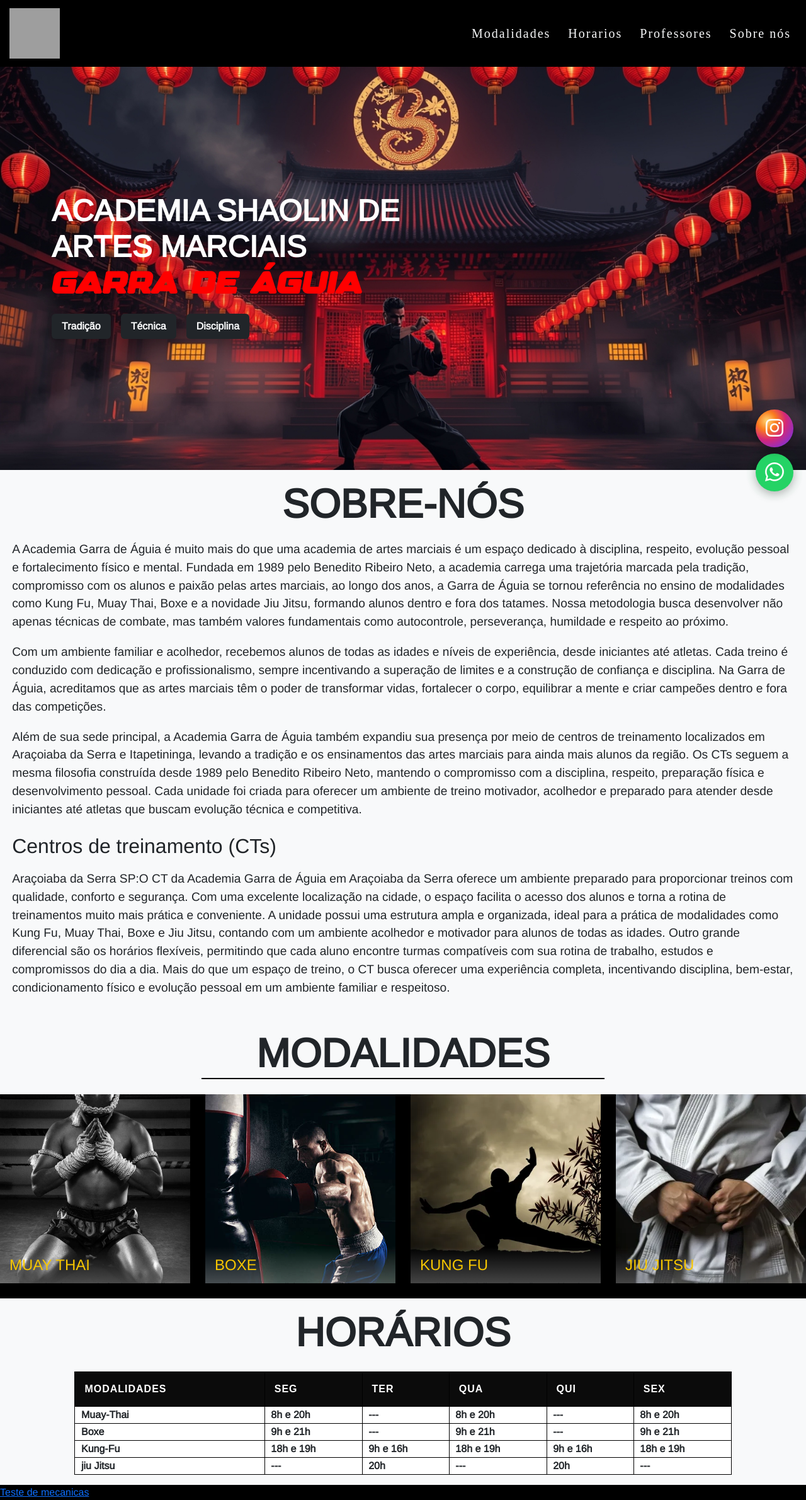
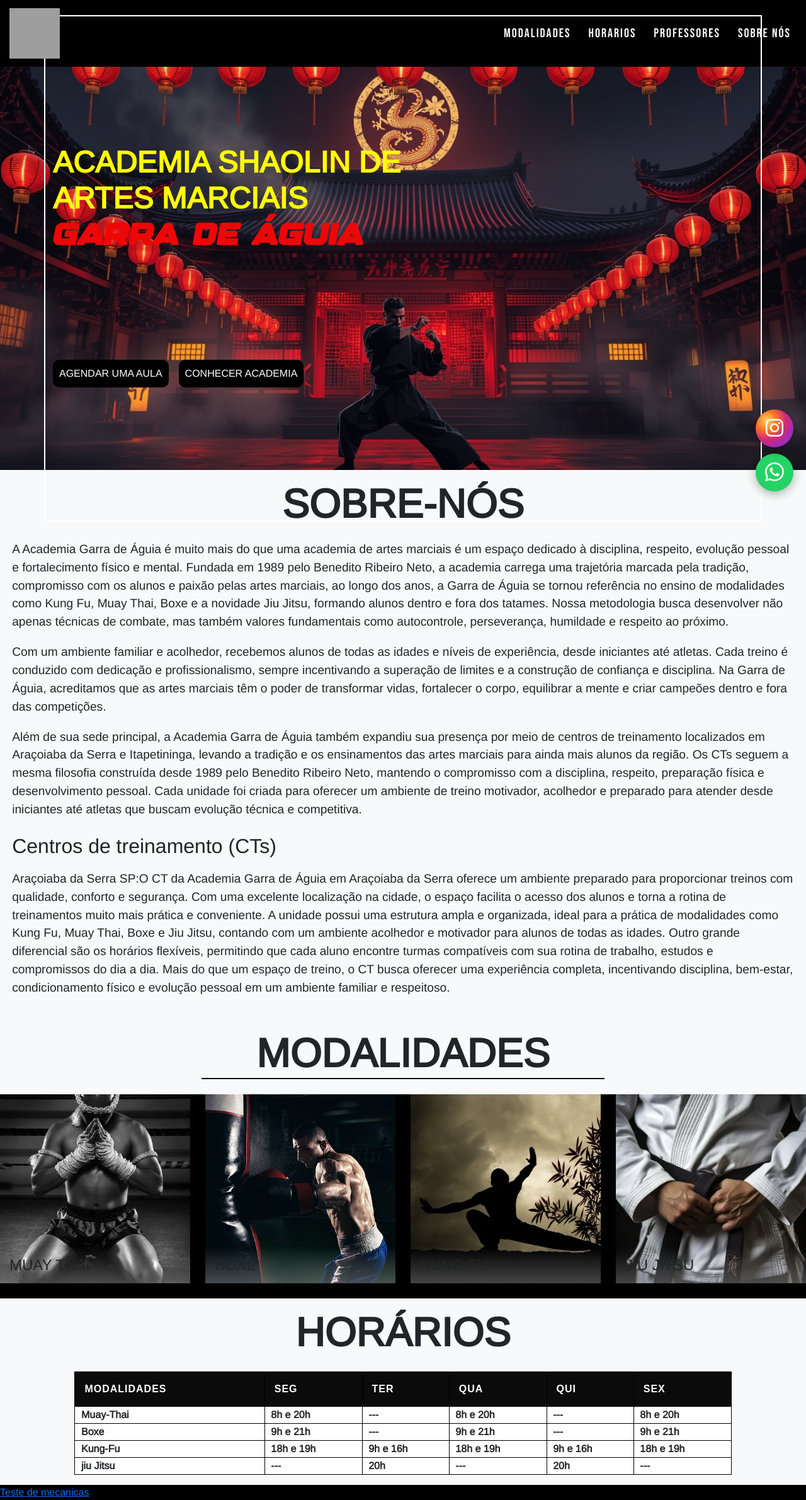
Before and after one commit to mateuspppantojo-create/Garra-de-guia-, a plain HTML site: page index.html in a window 1280 px wide. Shown: the whole page at 63% size. Drawn offline with nearby package versions, Linux system fonts and the light colour scheme; grey boxes are pictures that could not be loaded; a web font is replaced by a local one.

Commit message:
Quase finalizando o Hero da página
-Formatações no hero
-nome da academia
-correção das fontes
-paleta de cores
-botao dos leads

```diff
--- a/index.html
+++ b/index.html
@@ -53,26 +53,26 @@
                 </nav>
            </header>
            <section class="imageHomeStyle">
-                    <div class="container">
+                    <div class="container" style="border: solid white 2px;">
                         <div class="row min-vh-100 align-items-center">
                             <div class="col-12 text-start">
 
                                 <h1 class="fw-bold display-5 text-uppercase mt-2 textHomeStyle">
-                                ACADEMIA SHAOLIN DE <br/>ARTES MARCIAIS<br><span class="textHomeStyle2">GARRA DE ÁGUIA</span>
+                                ACADEMIA SHAOLIN DE <BR>  ARTES MARCIAIS<br><span class="textHomeStyle2">GARRA DE ÁGUIA</span>
                                 </h1>
 
-                                <div class="d-flex gap-3 mt-3 flex-wrap mb-3">
-                                    <p class="mb-0 px-3 py-2 fw-semibold text-light bg-dark rounded shadow">
-                                            Tradição
-                                    </p>
+                                <div class="d-flex justify-content-start gap-3 mt-3 flex-wrap mb-3">
 
-                                    <p class="mb-0 px-3 py-2 fw-semibold text-light bg-dark rounded shadow">
-                                            Técnica
-                                    </p>
+                                    <a href="" class="textHeroStyle">
+                                            Agendar uma aula
+                                    </a>
 
-                                    <p class="mb-0 px-3 py-2 fw-semibold text-light bg-dark rounded shadow">
-                                            Disciplina
-                                    </p>
+
+                                    <a href="" class="textHeroStyle">
+                                            Conhecer academia
+                                    </a>
+
+
                                 </div>
                             </div>
                         </div>
--- a/style.css
+++ b/style.css
@@ -15,6 +15,35 @@ body{
     font-family: 'text-style-text';
 }
 
+/*Paleta de cores*/
+.blackColor {
+    color: #000000 !important;
+}
+.blackBackground {
+    background: #000000 !important;
+}
+
+.redColor {
+    color: #EF0606 !important;
+}
+.redBackground {
+    background: #EF0606 !important;
+}
+
+.swirlColor {
+    color: #D3CCC7 !important;
+}
+.swirlBackground {
+    background: #D3CCC7 !important;
+}
+
+.offwhiteColor {
+    color: #EFEEE8 !important;
+}
+.offwhiteBackground {
+    background: #EFEEE8 !important;
+}
+
 
 /*Formatações de fontes*/
 @font-face {
@@ -27,7 +56,7 @@ body{
 }
 @font-face {
   font-family: 'text-style-header';
-  src: url('fonts/Bebas/BebasNeue-Regular.woff2');
+  src: url('fonts/Bebas/BebasNeue-Regular.ttf');
 }
 
 /*FORMATAÇÃO DA NAVBAR*/
@@ -70,6 +99,21 @@ body{
 
 /*FORMATAÇÃO DA HOME*/
 
+/*formatacao do Hero*/
+.textHeroStyle {
+    color: white;
+    background-color: #000000;
+    text-decoration: none;
+    text-transform: uppercase;
+    border-radius: 10px;
+    padding: 10px;
+    margin-top: 150px;
+}
+.textHeroStyle:hover {
+    color: #000000;
+    background-color: #EFEEE8;
+}
+
 /*Formatação tableH*/
 .tabela-container {
   width: 80%;
@@ -111,11 +155,11 @@ body{
 
 /*Text Home Style*/
 .textHomeStyle {
-    color: white;
+    color: #FFFF00;
 }
 .textHomeStyle2 {
     font-family: 'text-style-hero';
-    color: red;
+    color: #EF0606;
 }
 
 /*Section Sobre-Nós*/
@@ -134,11 +178,7 @@ body{
 }
 
 /* CORES PADRÃO */
-:root {
-    --amarelo: #f7c600;
-    --preto: #111;
-    --branco: #fff;
-}
+
 
 /* SEÇÃO */
 .modalidades {
```
